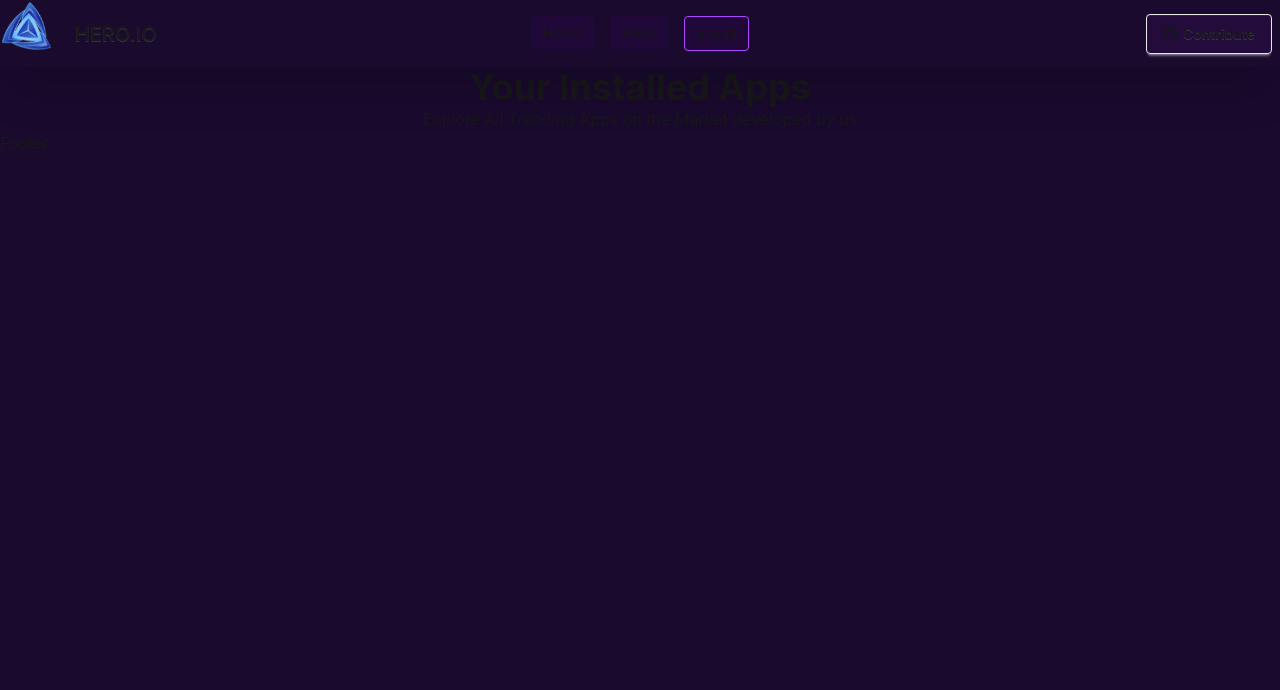
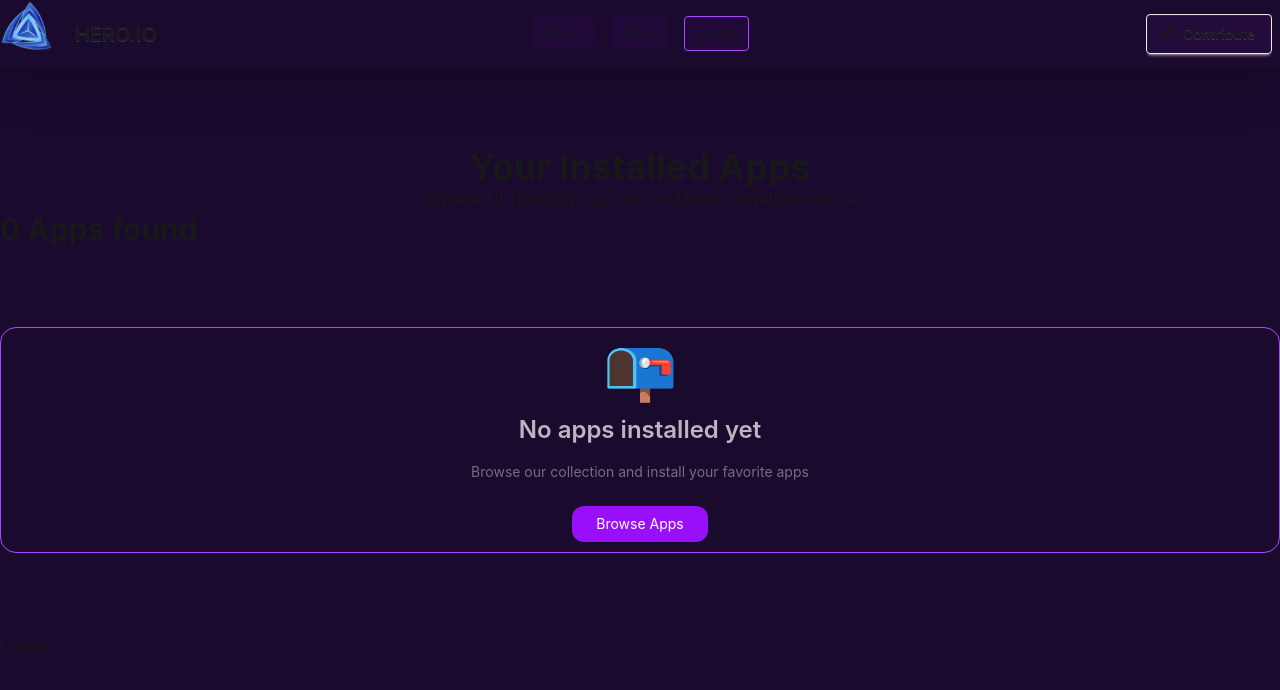
Before and after one commit to neya-mul/Applications, a React (Vite) app: page /install in a window 1280 px wide. Shown: the top 690 px of the page. Built offline with nearby package versions, Linux system fonts and the light colour scheme.

Commit message:
install apps shown successfully

```diff
--- a/src/layouts/InsallAppCard.jsx
+++ b/src/layouts/InsallAppCard.jsx
@@ -1,9 +1,18 @@
 import React from 'react'
 
-export default function InsallAppCard({a}) {
+export default function InsallAppCard({ a }) {
   return (
-    <div>
-
-    </div>
+   <div className='flex justify-between items-center border border-purple-900 shadow-lg transition-all duration-300 hover:-translate-y-1 hover:shadow-purple-500/20 hover:shadow-2xl hover:border-purple-500 p-5 rounded-2xl'>
+      <div className='flex items-center gap-2.5'>
+        <img src={a.image} alt=""  className='h-[100px] rounded-2xl'/>
+        <div>
+          <h1 className='text-2xl font-bold'>{a.title}</h1>
+          <p className='line-clamp-2 max-w-[400px]'>{a.description}</p>
+        </div>
+      </div>
+      <div>
+        <button className='btn bg-purple-950/20 hover:shadow-purple-500/20 hover:shadow-2xl hover:border-purple-500'>Uninstall</button>
+      </div>
+   </div>
   )
 }
--- a/src/pages/Install.jsx
+++ b/src/pages/Install.jsx
@@ -1,5 +1,7 @@
 import React, { useContext } from 'react'
 import AppProvider, { InstallAppContext } from '../contexts/AppProvider'
+import InsallAppCard from '../layouts/InsallAppCard'
+import { Link } from 'react-router'
 
 export default function Install() {
   let apps = useContext(InstallAppContext)
@@ -7,15 +9,32 @@ export default function Install() {
   // console.log(app);
 
   return (
-    <div cl>
+    <div className='container mx-auto my-20'>
       <div className='text-center'>
         <h1 className="text-4xl font-bold">Your Installed Apps</h1>
         <p>Explore All Trending Apps on the Market developed by us</p>
       </div>
       <div>
-        {
-          app.map(a => <InsallAppCard a={a}></InsallAppCard>)
-        }
+        <div>
+          <h1 className='text-3xl font-bold'>{app.length} Apps found</h1>
+        </div>
+        <div className='my-10 '>
+          {app.length === 0 ?
+          <div className="flex flex-col items-center justify-center mt-20 gap-4 border border-purple-500 rounded-2xl py-2.5" >
+            <p className="text-6xl">📭</p>
+            <h1 className="text-2xl font-semibold text-white/70">No apps installed yet</h1>
+            <p className="text-white/40 text-sm">Browse our collection and install your favorite apps</p>
+            <Link to="/apps">
+              <button className="mt-2 py-2 px-6 rounded-xl bg-purple-600 hover:bg-purple-500 active:scale-95 transition-all duration-200 text-white text-sm">
+                Browse Apps
+              </button>
+            </Link>
+          </div> :
+
+             app.map(a => <InsallAppCard a={a}></InsallAppCard>)
+
+          }
+        </div>
       </div>
     </div>
   )
```
